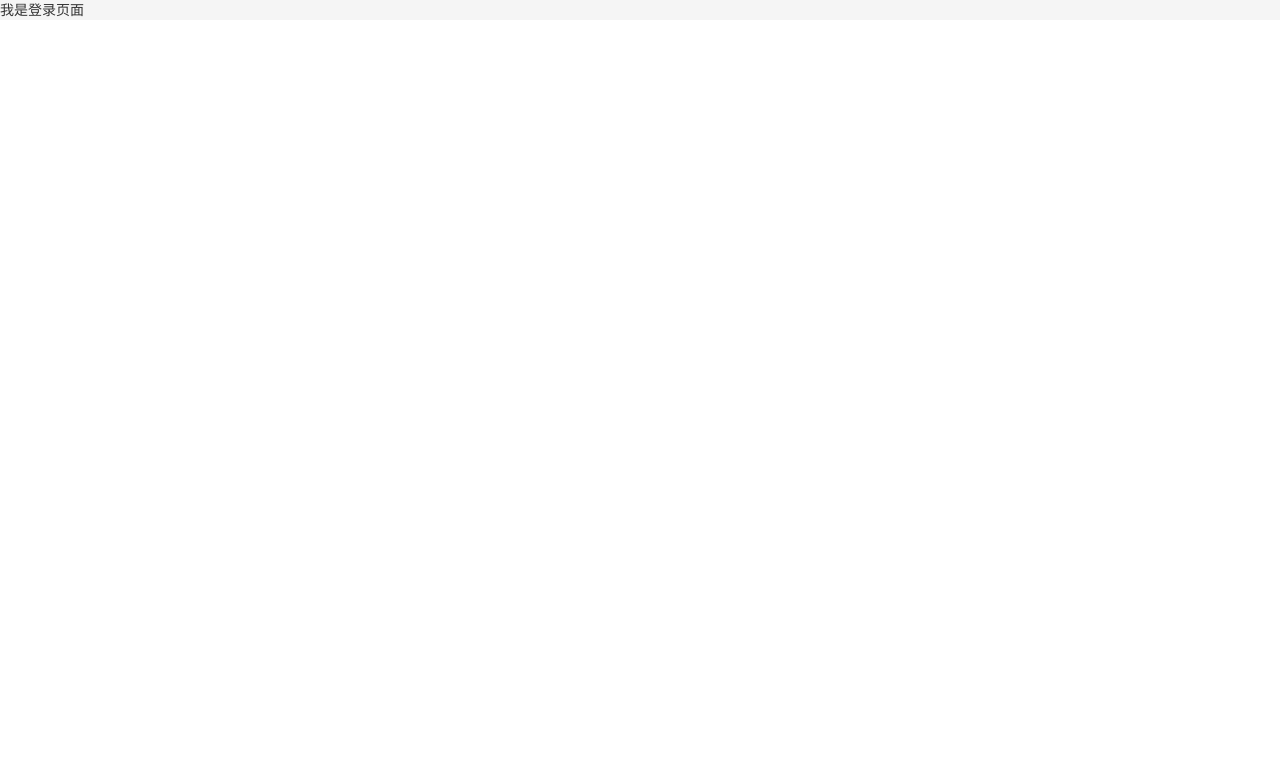
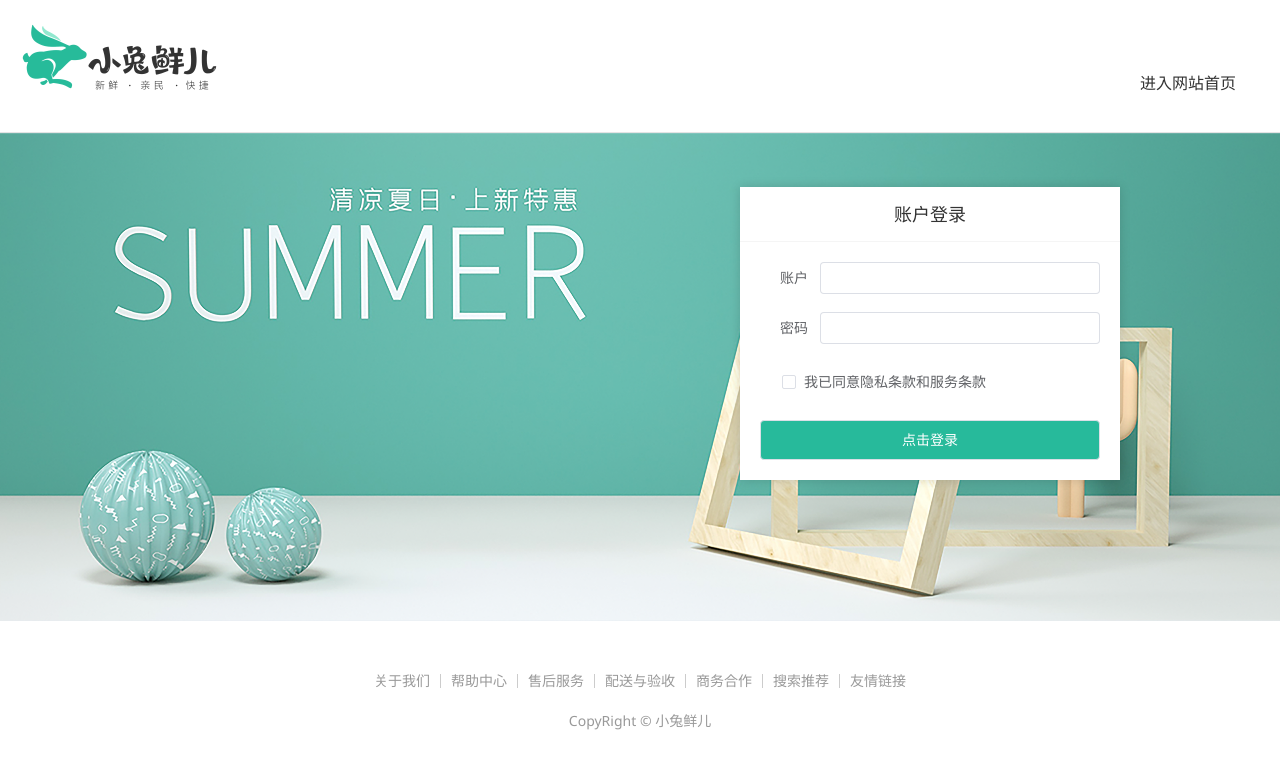
Before and after one commit to www123213/vue3-rabbit, a Vue app: page /login in a window 1280 px wide. Shown: the top 768 px of the page. Built offline with nearby package versions, Linux system fonts and the light colour scheme; the HTML template or start-up script is replaced by a standard one.

Commit message:
修复apis接口-箭头函数

```diff
--- a/src/apis/category.js
+++ b/src/apis/category.js
@@ -1,11 +1,9 @@
 import httpInstance from '@/utils/http'
 
-export function getCategoryAPI(id){
-    return httpInstance({
+export const getCategoryAPI = (id) => httpInstance({
     url: '/category',
     params: { id }
 })
-}
 
 /**
  * @description: 获取二级分类列表数据
@@ -13,12 +11,10 @@
  * @return {*}
  */
 
-export const getCategoryFilterAPI = (id) => {
-    return httpInstance({
+export const getCategoryFilterAPI = (id) => httpInstance({
     url: '/category/sub/filter',
     params: { id }
 })
-}
 
 /**
  * @description: 获取导航数据
@@ -30,10 +26,8 @@
     }
  * @return {*}
  */
-export const getSubCategoryAPI = (data) => {
-    return httpInstance({
+export const getSubCategoryAPI = (data) => httpInstance({
     url: '/category/goods/temporary',
     method: 'POST',
     data
 })
-}
--- a/src/apis/detail.js
+++ b/src/apis/detail.js
@@ -1,11 +1,9 @@
 import httpInstance from "@/utils/http";
 
-export const getDetail = (id) => {
-    return httpInstance({
+export const getDetail = (id) => httpInstance({
     url: '/goods',
     params: { id }
 })
-}
 
 /**
  * 获取热榜商品
@@ -13,9 +11,7 @@
  * @param {Number} type - 1代表24小时热销榜 2代表周热销榜
  * @param {Number} limit - 获取个数
  */
-export const getHotGoodsAPI = ({ id, type, limit = 3 }) => {
-    return httpInstance({
+export const getHotGoodsAPI = ({ id, type, limit = 3 }) => httpInstance({
     url: '/goods/hot',
     params: { id, type, limit }
 })
-}
--- a/src/apis/home.js
+++ b/src/apis/home.js
@@ -17,30 +17,24 @@
  * @param {*}
  * @return {*}
  */
-export const getNewAPI = () => {
-    return httpInstance({
+export const getNewAPI = () => httpInstance({
     url: '/home/new'
 })
-}
 
 /**
  * @description: 获取人气推荐
  * @param {*}
  * @return {*}
  */
-export const getHotAPI = () => {
-    return httpInstance({
+export const getHotAPI = () => httpInstance({
     url: '/home/hot'
 })
-}
 
 /**
  * @description: 获取所有商品模块
  * @param {*}
  * @return {*}
  */
-export const getGoodsAPI = () => {
-    return httpInstance({
+export const getGoodsAPI = () => httpInstance({
     url: '/home/goods'
 })
-}
--- a/src/apis/layout.js
+++ b/src/apis/layout.js
@@ -1,7 +1,11 @@
 import httpInstance from "@/utils/http";
 
-export function getCategoryAPI(){
-    return httpInstance({
-        url: '/home/category/head'
-    })
-}
+// export function getCategoryAPI(){
+//     return httpInstance({
+//         url: '/home/category/head'
+//     })
+// }
+
+export const getCategoryAPI = () => httpInstance({
+    url: '/home/category/head'
+})
--- a/src/views/Layout/components/LayoutNav.vue
+++ b/src/views/Layout/components/LayoutNav.vue
@@ -6,7 +6,8 @@
   <nav class="app-topnav">
     <div class="container">
       <ul>
-        <template v-if="true">
+        <!-- 多模板渲染 区分登录状态和非登录状态 -->
+        <template v-if="false">
           <li><a href="javascript:;"><i class=" iconfont icon-user"></i>William</a></li>
           <li>
             <el-popconfirm  title="确认退出吗?" confirm-button-text="确认" cancel-button-text="取消">
@@ -19,7 +20,7 @@
           <li><a href="javascript:;">会员中心</a></li>
         </template>
         <template v-else>
-          <li><a href="javascript:;">请先登录</a></li>
+          <li><a href="javascript:;" @click="$router.push('/login')">请先登录</a></li>
           <li><a href="javascript:;">帮助中心</a></li>
           <li><a href="javascript:;">关于我们</a></li>
         </template>
--- a/src/views/Login/index.vue
+++ b/src/views/Login/index.vue
@@ -1,3 +1,289 @@
+<script setup>
+
+</script>
+
 <template>
-    <div>我是登录页面</div>
+  <div>
+    <header class="login-header">
+      <div class="container m-top-20">
+        <h1 class="logo">
+          <RouterLink to="/">小兔鲜</RouterLink>
+        </h1>
+        <RouterLink class="entry" to="/">
+          进入网站首页
+          <i class="iconfont icon-angle-right"></i>
+          <i class="iconfont icon-angle-right"></i>
+        </RouterLink>
+      </div>
+    </header>
+    <section class="login-section">
+      <div class="wrapper">
+        <nav>
+          <a href="javascript:;">账户登录</a>
+        </nav>
+        <div class="account-box">
+          <div class="form">
+            <el-form label-position="right" label-width="60px" status-icon>
+              <el-form-item label="账户">
+                <el-input />
+              </el-form-item>
+              <el-form-item prop="password" label="密码">
+                <el-input />
+              </el-form-item>
+              <el-form-item label-width="22px">
+                <el-checkbox size="large">
+                  我已同意隐私条款和服务条款
+                </el-checkbox>
+              </el-form-item>
+              <el-button size="large" class="subBtn">点击登录</el-button>
+            </el-form>
+          </div>
+        </div>
+      </div>
+    </section>
+
+    <footer class="login-footer">
+      <div class="container">
+        <p>
+          <a href="javascript:;">关于我们</a>
+          <a href="javascript:;">帮助中心</a>
+          <a href="javascript:;">售后服务</a>
+          <a href="javascript:;">配送与验收</a>
+          <a href="javascript:;">商务合作</a>
+          <a href="javascript:;">搜索推荐</a>
+          <a href="javascript:;">友情链接</a>
+        </p>
+        <p>CopyRight &copy; 小兔鲜儿</p>
+      </div>
+    </footer>
+  </div>
 </template>
+
+<style scoped lang="scss">
+.login-header {
+  background: #fff;
+  border-bottom: 1px solid #e4e4e4;
+
+  .container {
+    display: flex;
+    align-items: flex-end;
+    justify-content: space-between;
+  }
+
+  .logo {
+    width: 200px;
+
+    a {
+      display: block;
+      height: 132px;
+      width: 100%;
+      text-indent: -9999px;
+      background: url("@/assets/images/logo.png") no-repeat center 18px /
+        contain;
+    }
+  }
+
+  .sub {
+    flex: 1;
+    font-size: 24px;
+    font-weight: normal;
+    margin-bottom: 38px;
+    margin-left: 20px;
+    color: #666;
+  }
+
+  .entry {
+    width: 120px;
+    margin-bottom: 38px;
+    font-size: 16px;
+
+    i {
+      font-size: 14px;
+      color: $xtxColor;
+      letter-spacing: -5px;
+    }
+  }
+}
+
+.login-section {
+  background: url("@/assets/images/login-bg.png") no-repeat center / cover;
+  height: 488px;
+  position: relative;
+
+  .wrapper {
+    width: 380px;
+    background: #fff;
+    position: absolute;
+    left: 50%;
+    top: 54px;
+    transform: translate3d(100px, 0, 0);
+    box-shadow: 0 0 10px rgba(0, 0, 0, 0.15);
+
+    nav {
+      font-size: 14px;
+      height: 55px;
+      margin-bottom: 20px;
+      border-bottom: 1px solid #f5f5f5;
+      display: flex;
+      padding: 0 40px;
+      text-align: right;
+      align-items: center;
+
+      a {
+        flex: 1;
+        line-height: 1;
+        display: inline-block;
+        font-size: 18px;
+        position: relative;
+        text-align: center;
+      }
+    }
+  }
+}
+
+.login-footer {
+  padding: 30px 0 50px;
+  background: #fff;
+
+  p {
+    text-align: center;
+    color: #999;
+    padding-top: 20px;
+
+    a {
+      line-height: 1;
+      padding: 0 10px;
+      color: #999;
+      display: inline-block;
+
+      ~ a {
+        border-left: 1px solid #ccc;
+      }
+    }
+  }
+}
+
+.account-box {
+  .toggle {
+    padding: 15px 40px;
+    text-align: right;
+
+    a {
+      color: $xtxColor;
+
+      i {
+        font-size: 14px;
+      }
+    }
+  }
+
+  .form {
+    padding: 0 20px 20px 20px;
+
+    &-item {
+      margin-bottom: 28px;
+
+      .input {
+        position: relative;
+        height: 36px;
+
+        > i {
+          width: 34px;
+          height: 34px;
+          background: #cfcdcd;
+          color: #fff;
+          position: absolute;
+          left: 1px;
+          top: 1px;
+          text-align: center;
+          line-height: 34px;
+          font-size: 18px;
+        }
+
+        input {
+          padding-left: 44px;
+          border: 1px solid #cfcdcd;
+          height: 36px;
+          line-height: 36px;
+          width: 100%;
+
+          &.error {
+            border-color: $priceColor;
+          }
+
+          &.active,
+          &:focus {
+            border-color: $xtxColor;
+          }
+        }
+
+        .code {
+          position: absolute;
+          right: 1px;
+          top: 1px;
+          text-align: center;
+          line-height: 34px;
+          font-size: 14px;
+          background: #f5f5f5;
+          color: #666;
+          width: 90px;
+          height: 34px;
+          cursor: pointer;
+        }
+      }
+
+      > .error {
+        position: absolute;
+        font-size: 12px;
+        line-height: 28px;
+        color: $priceColor;
+
+        i {
+          font-size: 14px;
+          margin-right: 2px;
+        }
+      }
+    }
+
+    .agree {
+      a {
+        color: #069;
+      }
+    }
+
+    .btn {
+      display: block;
+      width: 100%;
+      height: 40px;
+      color: #fff;
+      text-align: center;
+      line-height: 40px;
+      background: $xtxColor;
+
+      &.disabled {
+        background: #cfcdcd;
+      }
+    }
+  }
+
+  .action {
+    padding: 20px 40px;
+    display: flex;
+    justify-content: space-between;
+    align-items: center;
+
+    .url {
+      a {
+        color: #999;
+        margin-left: 10px;
+      }
+    }
+  }
+}
+
+.subBtn {
+  background: $xtxColor;
+  width: 100%;
+  color: #fff;
+}
+</style>
```
Also changed, not shown: src/apis/testAPI.js (deleted, +0 -7 lines). Lines whose indentation alone changed are shown as unchanged.
